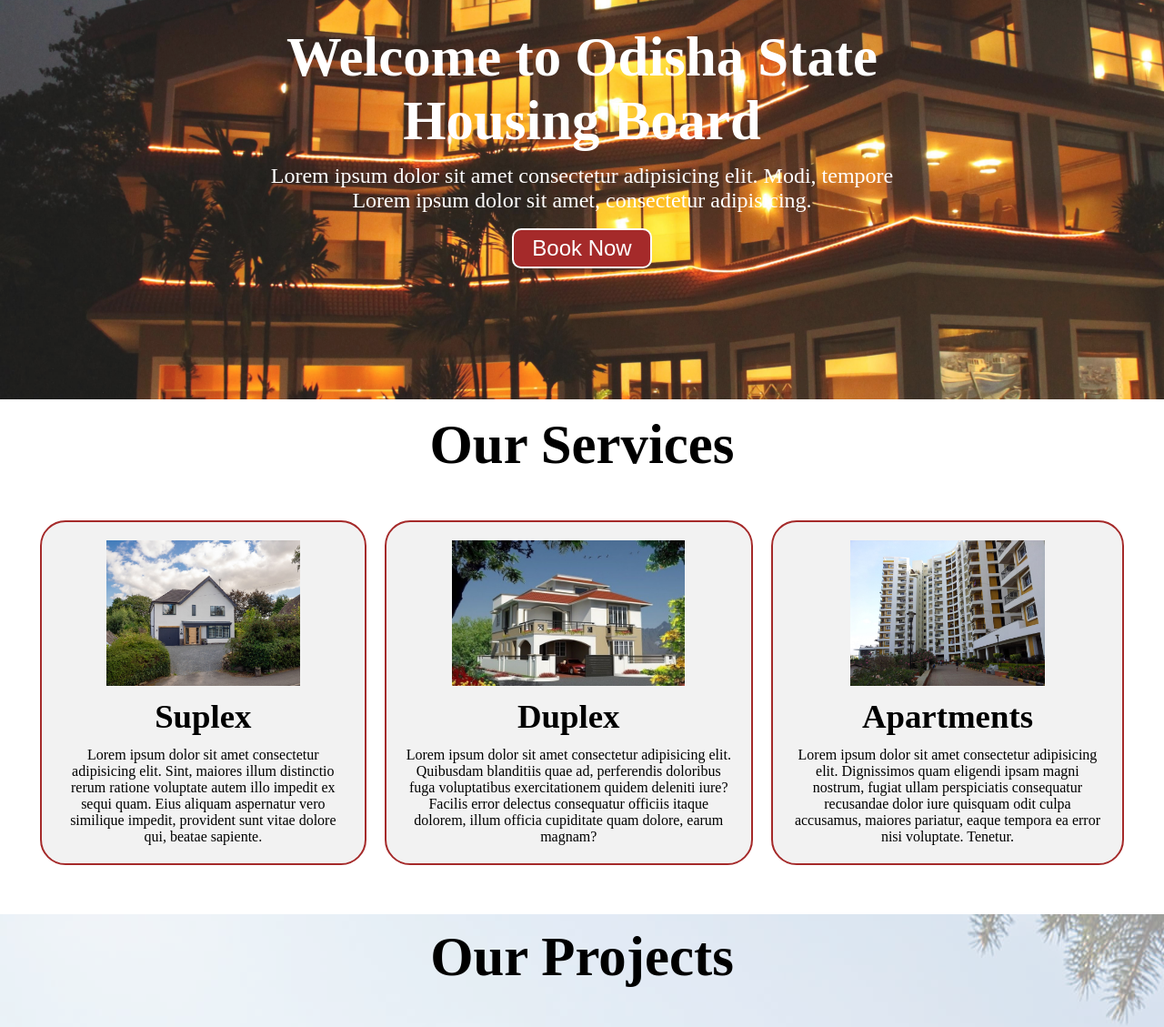
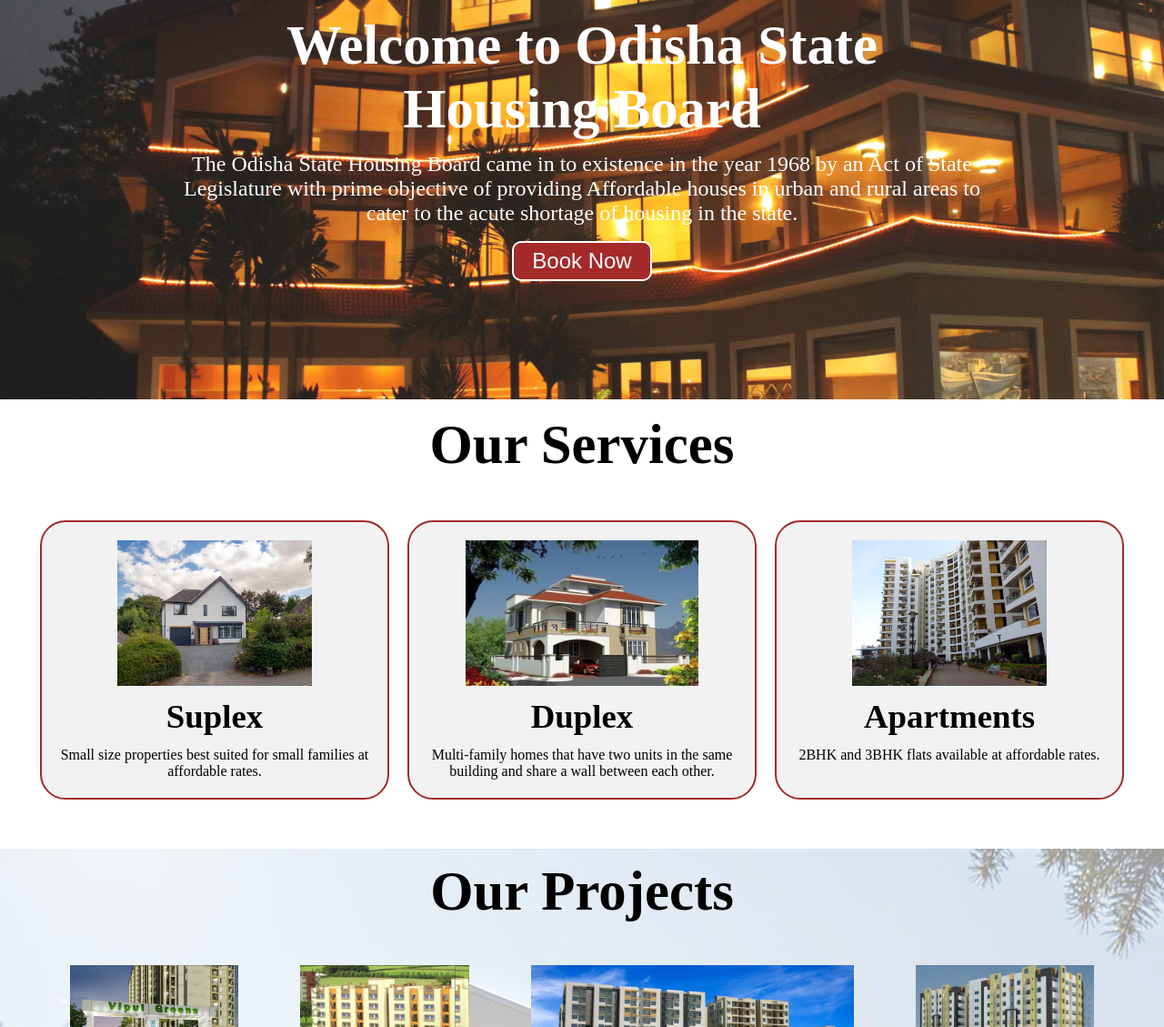
Before and after one commit to siddhant2002/Housing, a plain HTML site: page index.html in a window 1280 px wide. Shown: the part 203-1332 px from the top of the page at 91% size. Drawn offline with Linux system fonts and the light colour scheme.

Commit message:
Contents added

```diff
--- a/index.html
+++ b/index.html
@@ -24,9 +24,8 @@
     </nav>
     <section id="home">
         <h1 class="h-primary">Welcome to Odisha State Housing Board</h1>
-        <p>Lorem ipsum dolor sit amet consectetur adipisicing elit. Modi, tempore
+        <p>The Odisha State Housing Board came in to existence in the year 1968 by an Act of State Legislature with prime objective of providing Affordable houses in urban and rural areas to cater to the acute shortage of housing in the state.
         </p>
-        <p>Lorem ipsum dolor sit amet, consectetur adipisicing.</p>
         <button class="btn">Book Now</button>
     </section>
     <section id="services-container">
@@ -35,17 +34,17 @@
              <div class="box">
                  <img src="/Images/p1.jpg" alt="">
                  <h2 class="h-secondary center">Suplex</h2>
-                 <p class="center">Lorem ipsum dolor sit amet consectetur adipisicing elit. Sint, maiores illum distinctio rerum ratione voluptate autem illo impedit ex sequi quam. Eius aliquam aspernatur vero similique impedit, provident sunt vitae dolore qui, beatae sapiente.</p>
+                 <p class="center">Small size properties best suited for small families at affordable rates.</p>
              </div>
              <div class="box">
                  <img src="/Images/p2.jpg" alt="">
                  <h2 class="h-secondary center">Duplex</h2>
-                 <p class="center">Lorem ipsum dolor sit amet consectetur adipisicing elit. Quibusdam blanditiis quae ad, perferendis doloribus fuga voluptatibus exercitationem quidem deleniti iure? Facilis error delectus consequatur officiis itaque dolorem, illum officia cupiditate quam dolore, earum magnam?</p>
+                 <p class="center">Multi-family homes that have two units in the same building and share a wall between each other.</p>
              </div>
              <div class="box">
                  <img src="Images/p3.jpg" alt="">
                  <h2 class="h-secondary center">Apartments</h2>
-                 <p class="center">Lorem ipsum dolor sit amet consectetur adipisicing elit. Dignissimos quam eligendi ipsam magni nostrum, fugiat ullam perspiciatis consequatur recusandae dolor iure quisquam odit culpa accusamus, maiores pariatur, eaque tempora ea error nisi voluptate. Tenetur.</p>
+                 <p class="center">2BHK and 3BHK flats available at affordable rates.</p>
              </div>
          </div>
     </section>
--- a/style.css
+++ b/style.css
@@ -115,6 +115,7 @@ html{
     border-radius: 28px;
     background: #f2f2f2;
     margin-bottom: 20px;
+    width: 33%;
 }
 
 #services .box img{
```
